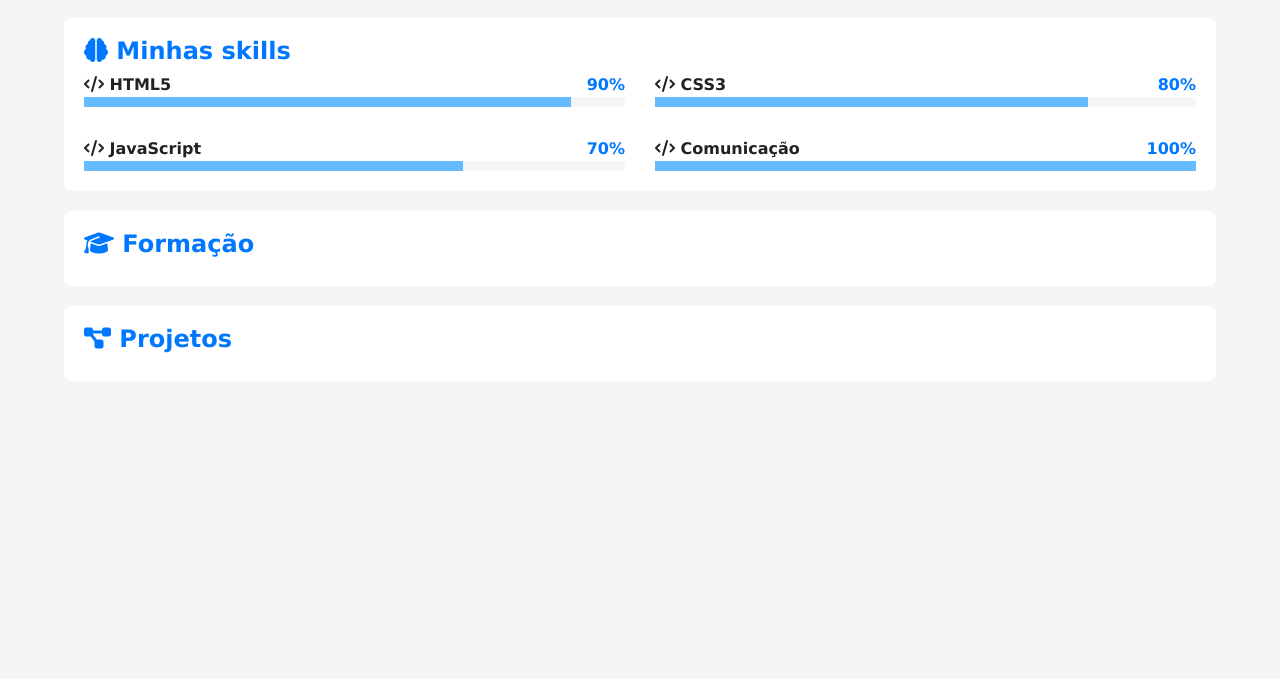
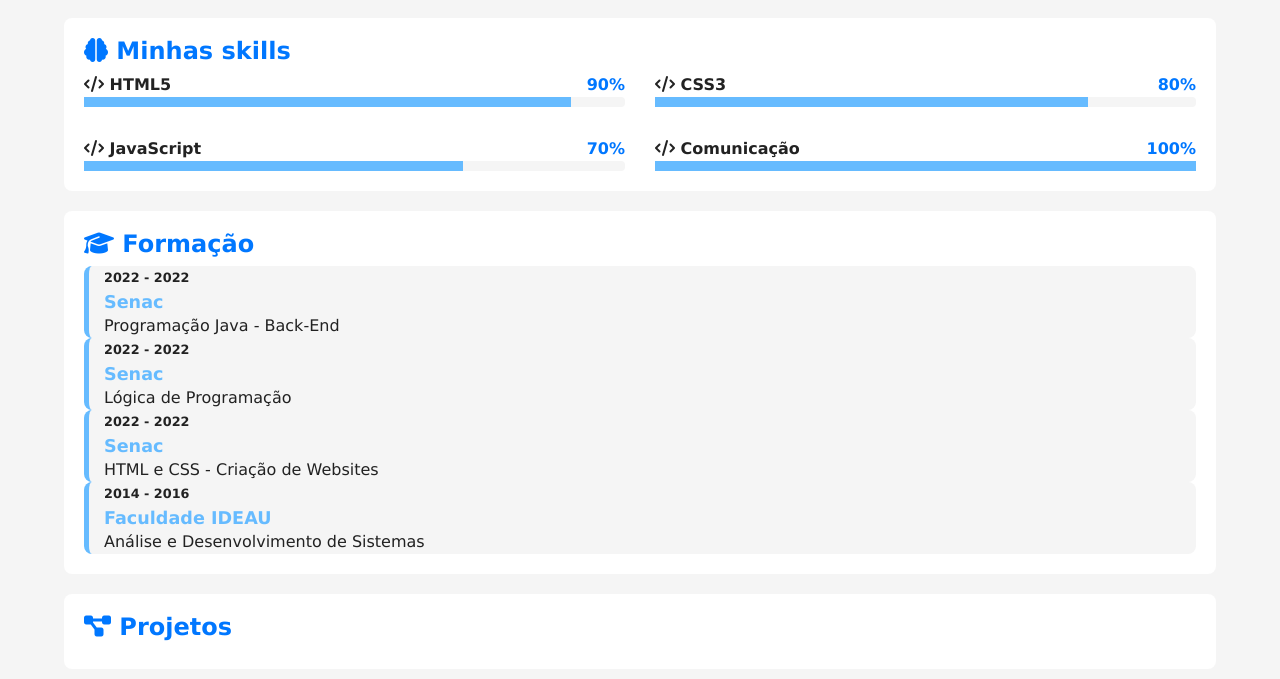
Before and after one commit to maiconPRAUSE/projeto-portfolio, a plain HTML site: page index.html in a window 1280 px wide. Shown: the part 1169-1848 px from the top of the page. Before the commit the page ends 1570 px from the top, so only its background shows below. Drawn offline with Linux system fonts and the light colour scheme.

Commit message:
area de formações

```diff
--- a/estilos/style.css
+++ b/estilos/style.css
@@ -174,6 +174,36 @@ article h2 {
   background-color: var(--destaque-inverso);
 }
 
+#formacao-container {
+  display: flex;
+  flex-direction: column-reverse;
+}
+
+#formacao-container  .curso {
+  background-color: var(--fundo-principal);
+  border-radius: 8px;
+  border-left: 5px solid var(--destaque-inverso);
+  padding-left: 15px;
+}
+
+#formacao-container .curso:hover {
+  border-left-width: 15px;
+  border-left-color: var(--destaque);
+  cursor: pointer;
+}
+
+#formacao-container .periodo {
+  font-size: 0.8em;
+  font-weight: bold;
+  color: var(--texto);
+}
+
+#formacao-container .instituicao {
+  color: var(--destaque-inverso);
+  font-size: 1.1em;
+
+}
+
 @media screen and (min-width: 768px) {
   #skill-container {
     grid-template-columns: 1fr 1fr;
--- a/index.html
+++ b/index.html
@@ -116,6 +116,30 @@
 
             <article id="formacao">
                 <h2><i class="fa-solid fa-graduation-cap"></i> Formação</h2>
+
+                <div id="formacao-container">
+                    <div class="curso">
+                        <p class="periodo">2014 - 2016</p>
+                        <h3 class="instituicao">Faculdade IDEAU</h3>
+                        <p class="titulacao">Análise e Desenvolvimento de Sistemas</p>
+                    </div>
+                    <div class="curso">
+                        <p class="periodo">2022 - 2022</p>
+                        <h3 class="instituicao">Senac</h3>
+                        <p class="titulacao">HTML e CSS - Criação de Websites</p>
+                    </div>
+                    <div class="curso">
+                        <p class="periodo">2022 - 2022</p>
+                        <h3 class="instituicao">Senac</h3>
+                        <p class="titulacao">Lógica de Programação</p>
+                    </div>
+                    <div class="curso">
+                        <p class="periodo">2022 - 2022</p>
+                        <h3 class="instituicao">Senac</h3>
+                        <p class="titulacao">Programação Java - Back-End</p>
+                    </div>
+                </div>
+
             </article>  <!-- Fim article#formacao -->
 
             <article id="projetos">
```
